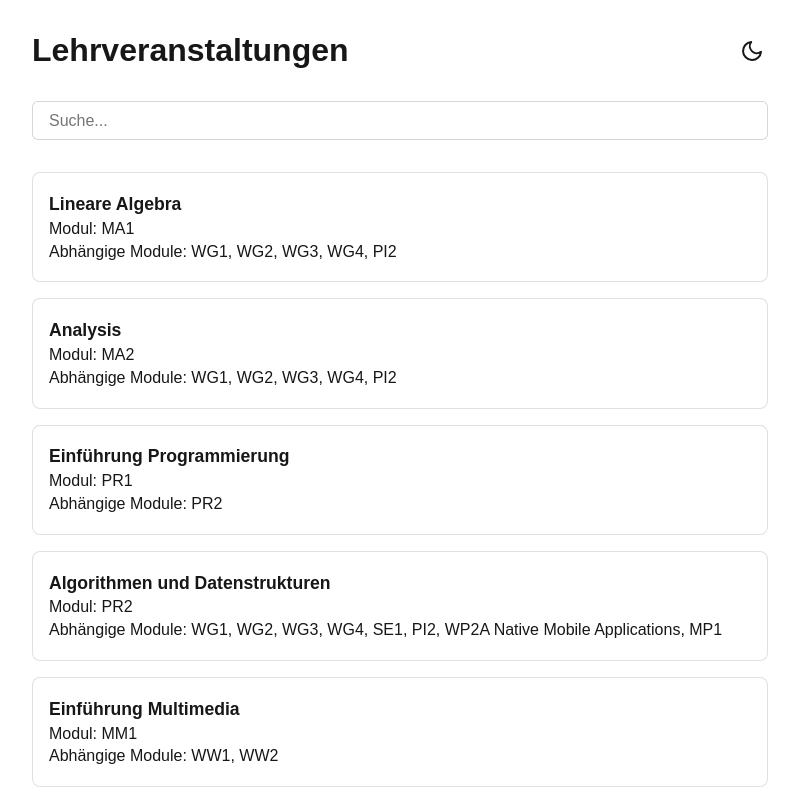
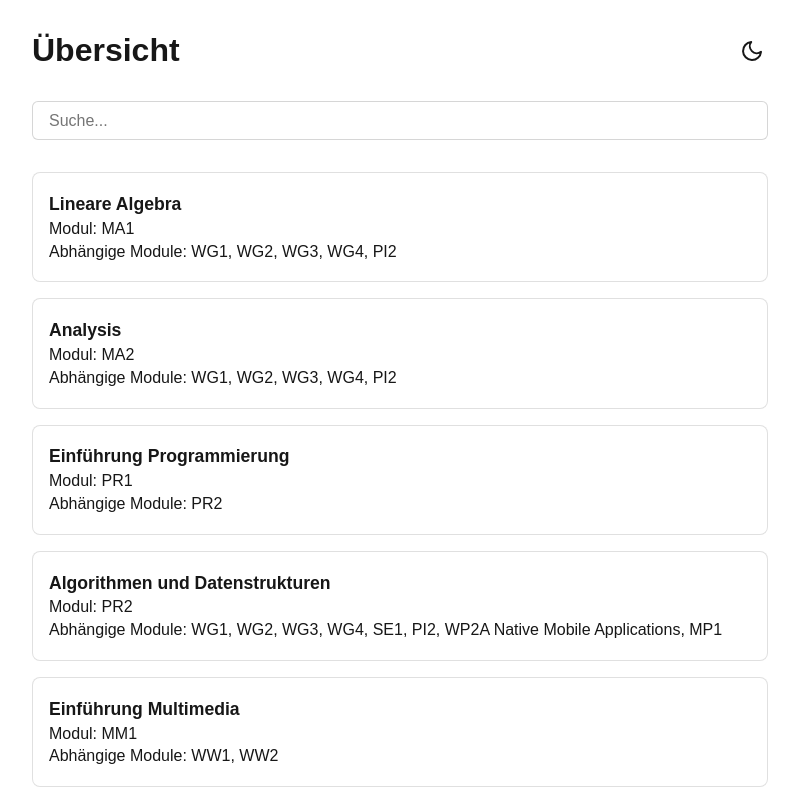
Before and after one commit to SimonSchneZzer/module-calculator, a Next.js app: page /overview in a window 1280 px wide. Shown: the top 800 px of the page, without its empty margins (240-1039 px from the left). Built offline with nearby package versions, Linux system fonts and the light colour scheme.

Commit message:
refactor ho header

```diff
--- a/src/app/globals.css
+++ b/src/app/globals.css
@@ -1,13 +1,13 @@
-/* 1) Theme‑Variablen */
+/* 1) Theme‑Variablen in RGBA */
 :root,
 html[data-theme="light"] {
-  --background: #ffffff;
-  --foreground: #171717;
+  --background: rgba(255, 255, 255, 1);
+  --foreground: rgba(23, 23, 23, 1);
 }
 
 html[data-theme="dark"] {
-  --background: #0a0a0a;
-  --foreground: #ededed;
+  --background: rgba(10, 10, 10, 1);
+  --foreground: rgba(237, 237, 237, 1);
 }
 
 /* 2) Blocked Highlight je Theme */
@@ -21,7 +21,18 @@ html[data-theme="dark"] .blocked {
   border: 1px solid rgba(255, 140, 0, 0.6);
 }
 
-/* 3) Global Resets & Basics */
+/* 3) Bubble Highlight je Theme */
+html[data-theme="light"] .bubble {
+  background-color: rgba(0, 112, 244, 0.1);
+  border: 1px solid rgba(0, 112, 244, 0.6);
+}
+
+html[data-theme="dark"] .bubble {
+  background-color: rgba(255, 140, 0, 0.1);
+  border: 1px solid rgba(255, 140, 0, 0.6);
+}
+
+/* 4) Global Resets & Basics */
 html,
 body {
   max-width: 100vw;
@@ -29,8 +40,8 @@ body {
 }
 
 body {
+  background: var(--background);
   color: var(--foreground);
-  background: var(--background);
   font-family: Arial, Helvetica, sans-serif;
   -webkit-font-smoothing: antialiased;
   -moz-osx-font-smoothing: grayscale;
@@ -47,21 +58,40 @@ a {
   text-decoration: none;
 }
 
+.container {
+  padding: 2rem;
+  max-width: 800px;
+  margin: 0 auto;
+  background: var(--background);
+  color: var(--foreground);
+}
+
+.header {
+  display: flex;
+  justify-content: space-between;
+  align-items: center;
+  margin-bottom: 1rem;
+}
+
+.themeToggle {
+  background: none;
+  border: none;
+  width: 32px;
+  height: 32px;
+  display: flex;
+  align-items: center;
+  justify-content: center;
+  cursor: pointer;
+}
+
+.heading {
+  font-size: 2rem;
+  font-weight: bold;
+  margin: 0;
+  color: var(--foreground);
+}
+
 /* erlaubt Browser‑UI beider Themes */
 html {
   color-scheme: light dark;
 }
-
-/* Light Mode: blaue Bubbles */
-html[data-theme="light"] .bubble {
-  background-color: rgba(0, 112, 244, 0.1);
-  border: 1px solid rgba(0, 112, 244, 0.6);
-  color: #000000 !important;
-}
-
-/* Dark Mode: orange Bubbles */
-html[data-theme="dark"] .bubble {
-  background-color: rgba(255, 140, 0, 0.1);
-  border: 1px solid rgba(255, 140, 0, 0.6);
-  color: #ffffff !important;
-}
--- a/src/app/layout.tsx
+++ b/src/app/layout.tsx
@@ -1,31 +1,31 @@
-import type { Metadata } from "next";
-import { Geist, Geist_Mono } from "next/font/google";
-import "./globals.css";
+import type { Metadata } from 'next';
+import { Geist, Geist_Mono } from 'next/font/google';
+import './globals.css';
+import { ThemeHeader } from '../components/ThemeHeader';
 
 const geistSans = Geist({
-  variable: "--font-geist-sans",
-  subsets: ["latin"],
+  variable: '--font-geist-sans',
+  subsets: ['latin'],
 });
-
 const geistMono = Geist_Mono({
-  variable: "--font-geist-mono",
-  subsets: ["latin"],
+  variable: '--font-geist-mono',
+  subsets: ['latin'],
 });
 
 export const metadata: Metadata = {
-  title: "Create Next App",
-  description: "Generated by create next app",
+  title: 'Lehrveranstaltungs‑Planer',
+  description: '...',
 };
 
-export default function RootLayout({
-  children,
-}: Readonly<{
-  children: React.ReactNode;
-}>) {
+export default function RootLayout({ children }: { children: React.ReactNode }) {
   return (
-    <html lang="en">
+    <html lang="de">
       <body className={`${geistSans.variable} ${geistMono.variable}`}>
+    <main className="container">
+
+        <ThemeHeader />
         {children}
+      </main>
       </body>
     </html>
   );
--- a/src/app/overview/overview.module.css
+++ b/src/app/overview/overview.module.css
@@ -1,34 +1,3 @@
-/* Component‑Scoped Styles */
-.container {
-    padding: 2rem;
-    max-width: 800px;
-    margin: 0 auto;
-}
-
-.header {
-    display: flex;
-    justify-content: space-between;
-    align-items: center;
-    margin-bottom: 1rem;
-}
-
-.themeToggle {
-    background: none;
-    border: none;
-    width: 32px;
-    height: 32px;
-    display: flex;
-    align-items: center;
-    justify-content: center;
-    cursor: pointer;
-}
-
-.heading {
-    font-size: 2rem;
-    font-weight: bold;
-    margin: 0;
-}
-
 .searchInput {
     width: 100%;
     padding: 0.6rem 1rem;
@@ -36,7 +5,7 @@
     font-size: 1rem;
     border-radius: 6px;
     border: 1px solid rgba(120, 120, 120, 0.3);
-    background-color: var(--background);
+    background: var(--background);
     color: var(--foreground);
 }
 
@@ -48,8 +17,9 @@
 }
 
 .bubble {
-    background-color: #ccc;
-    color: #000;
+    background-color: transparent;
+    border: 1px solid transparent;
+    color: var(--foreground);
     padding: 0.4rem 0.8rem;
     border-radius: 999px;
     font-size: 0.9rem;
@@ -89,6 +59,7 @@
 
 .item p {
     margin: 0.3rem 0;
+    color: var(--foreground);
 }
 
 .item strong {
@@ -96,14 +67,8 @@
     color: var(--foreground);
 }
 
-/* Modul‑scoped default, wird global für Themes überschrieben */
+/* default (wird global überschrieben) */
 .blocked {
     background-color: rgba(255, 140, 0, 0.15);
     border: 1px solid rgba(255, 140, 0, 0.6);
 }
-
-/* Basis: transparente Bubble mit Rundung und Padding */
-.bubble {
-    background-color: transparent;
-    border: 1px solid transparent;
-}
--- a/src/app/overview/page.tsx
+++ b/src/app/overview/page.tsx
@@ -123,27 +123,9 @@ export default function LehrveranstaltungenPage() {
     setGesperrteLVs(gesperrte);
   }, [nichtBestandeneLVs, eintraege, moduleMap]);
 
-  const SunIcon = () => (
-    <svg xmlns="http://www.w3.org/2000/svg" fill="none" viewBox="0 0 24 24" stroke="currentColor" width="24" height="24">
-      <path strokeLinecap="round" strokeLinejoin="round" strokeWidth={2} d="M12 4V2m0 20v-2m8-8h2M2 12H4m13.657 7.657l1.414 1.414M4.929 4.929l1.414 1.414m0 12.728L4.929 19.071M19.071 4.929l-1.414 1.414M16 12a4 4 0 11-8 0 4 4 0 018 0z" />
-    </svg>
-  );
-  const MoonIcon = () => (
-    <svg xmlns="http://www.w3.org/2000/svg" fill="none" viewBox="0 0 24 24" stroke="var(--foreground)" width="24" height="24">
-      <path strokeLinecap="round" strokeLinejoin="round" strokeWidth={2}
-        d="M21 12.79A9 9 0 1111.21 3 7 7 0 0021 12.79z" />
-    </svg>
-  );
 
   return (
-    <main className={styles.container}>
-      <div className={styles.header}>
-        <h1 className={styles.heading}>Lehrveranstaltungen</h1>
-        <button className={styles.themeToggle} onClick={() => setTheme(theme === 'light' ? 'dark' : 'light')}>
-          {theme === 'light' ? <MoonIcon /> : <SunIcon />}
-        </button>
-      </div>
-
+    <>
       <input
         type="text"
         placeholder="Suche..."
@@ -182,6 +164,6 @@ export default function LehrveranstaltungenPage() {
           </li>
         ))}
       </ul>
-    </main>
+    </>
   );
 }
--- /dev/null
+++ b/src/components/ThemeHeader.tsx
@@ -0,0 +1,53 @@
+'use client';
+
+import { useState, useEffect } from 'react';
+import { usePathname } from 'next/navigation';
+
+// Icon Components
+const SunIcon = () => (
+    <svg xmlns="http://www.w3.org/2000/svg" fill="none" viewBox="0 0 24 24" stroke="currentColor" width="24" height="24">
+        <path strokeLinecap="round" strokeLinejoin="round" strokeWidth={2} d="M12 4V2m0 20v-2m8-8h2M2 12H4m13.657 7.657l1.414 1.414M4.929 4.929l1.414 1.414m0 12.728L4.929 19.071M19.071 4.929l-1.414 1.414M16 12a4 4 0 11-8 0 4 4 0 018 0z" />
+    </svg>
+);
+const MoonIcon = () => (
+    <svg xmlns="http://www.w3.org/2000/svg" fill="none" viewBox="0 0 24 24" stroke="var(--foreground)" width="24" height="24">
+        <path strokeLinecap="round" strokeLinejoin="round" strokeWidth={2} d="M21 12.79A9 9 0 1111.21 3 7 7 0 0021 12.79z" />
+    </svg>
+);
+
+export function ThemeHeader() {
+    // Dynamic title based on current path
+    const pathname = usePathname();
+    let title = 'Lehrveranstaltungen';
+    if (pathname === '/overview') {
+        title = 'Übersicht';
+    } else if (pathname === '/') {
+        title = 'Startseite';
+    } else if (pathname.startsWith('/module/')) {
+        const moduleName = pathname.split('/module/')[1];
+        title = `Modul: ${moduleName}`;
+    }
+
+    // Theme logic
+    const [theme, setTheme] = useState<'light' | 'dark'>('light');
+    useEffect(() => {
+        if (typeof window === 'undefined') return;
+        const stored = localStorage.getItem('theme');
+        if (stored === 'light' || stored === 'dark') setTheme(stored);
+        else if (window.matchMedia('(prefers-color-scheme: dark)').matches) setTheme('dark');
+    }, []);
+    useEffect(() => {
+        document.documentElement.setAttribute('data-theme', theme);
+        if (typeof window !== 'undefined') localStorage.setItem('theme', theme);
+    }, [theme]);
+
+    return (
+        <header className="header">
+            <h1 className="heading">{title}</h1>
+            <button className="themeToggle" onClick={() => setTheme(theme === 'light' ? 'dark' : 'light')}
+            >
+                {theme === 'light' ? <MoonIcon /> : <SunIcon />}
+            </button>
+        </header>
+    );
+}
```
